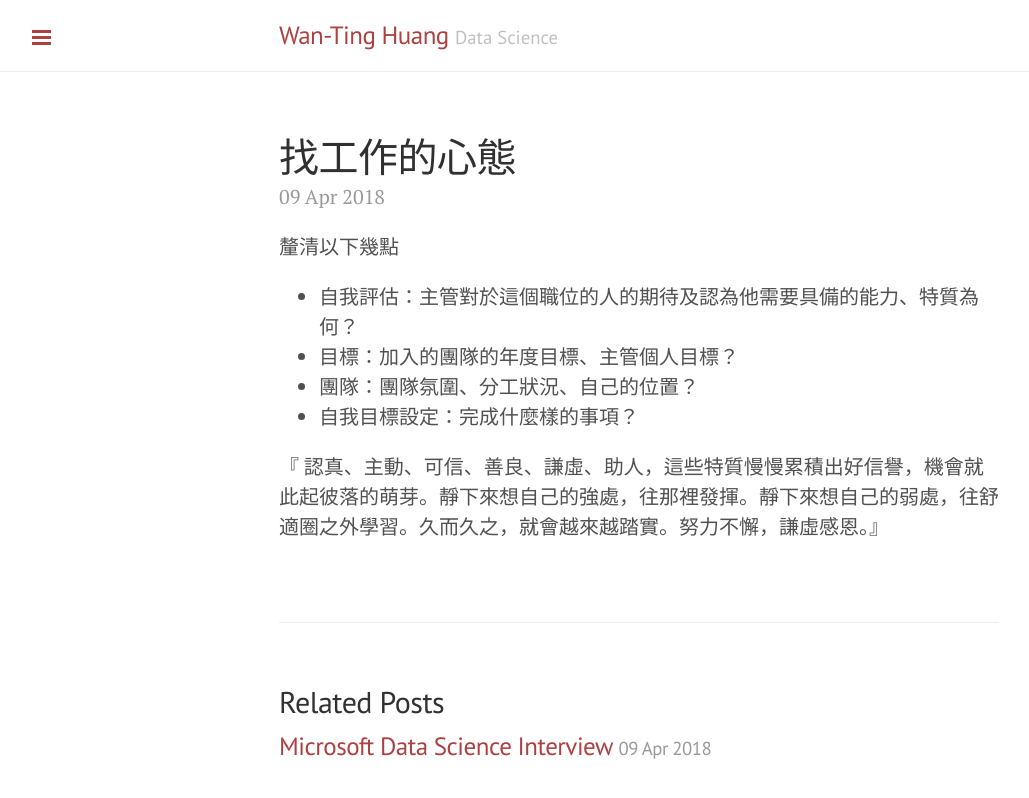
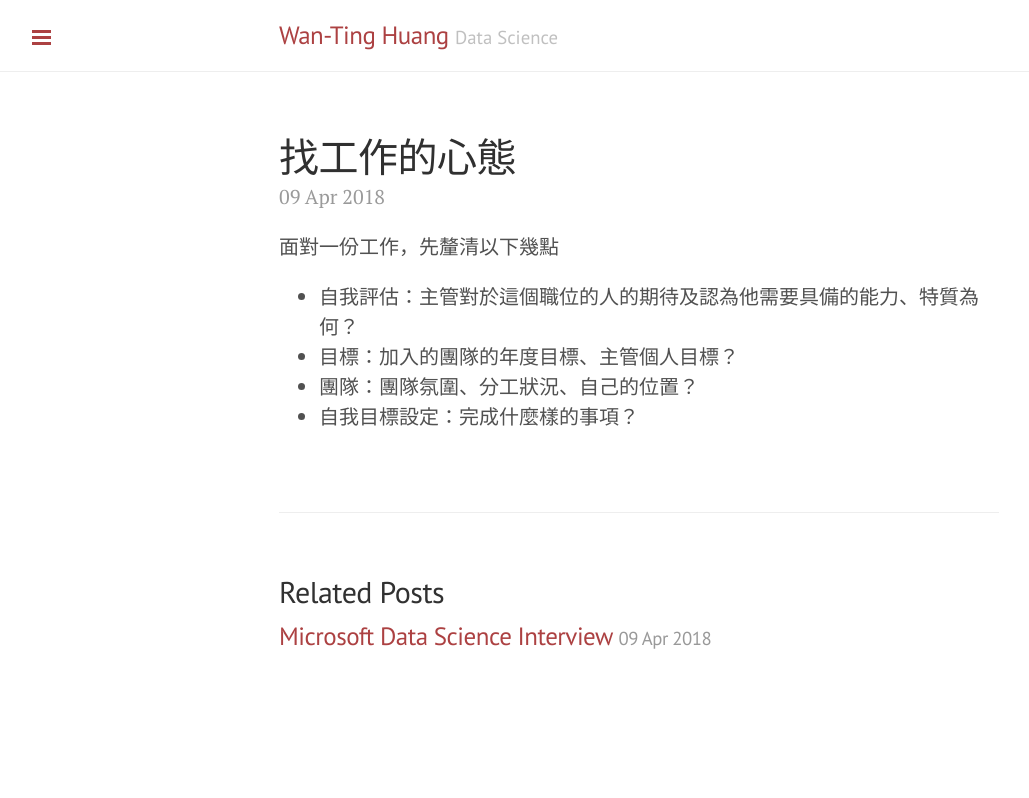
Before and after one commit to wantinghuang/wantinghuang.github.io, a Jekyll site: the page built from _posts/2018-04-09-job-hunting-attitude.md, in a window 1280 px wide. Shown: the top 798 px of the page, without its empty margins (1-1030 px from the left). Built offline with Jekyll 4.4.1, drawn with Linux system fonts in a browser that asks for light colours.

Commit message:
Update 2018-04-09-job-hunting-attitude.md

```diff
--- a/_posts/2018-04-09-job-hunting-attitude.md
+++ b/_posts/2018-04-09-job-hunting-attitude.md
@@ -2,10 +2,12 @@
 layout: post
 title: 找工作的心態
 ---
-釐清以下幾點
+
+面對一份工作，先釐清以下幾點
+
 - 自我評估：主管對於這個職位的人的期待及認為他需要具備的能力、特質為何？
 - 目標：加入的團隊的年度目標、主管個人目標？
 - 團隊：團隊氛圍、分工狀況、自己的位置？
 - 自我目標設定：完成什麼樣的事項？
 
-『 認真、主動、可信、善良、謙虛、助人，這些特質慢慢累積出好信譽，機會就此起彼落的萌芽。靜下來想自己的強處，往那裡發揮。靜下來想自己的弱處，往舒適圈之外學習。久而久之，就會越來越踏實。努力不懈，謙虛感恩。』
+<!-- more -->
```
